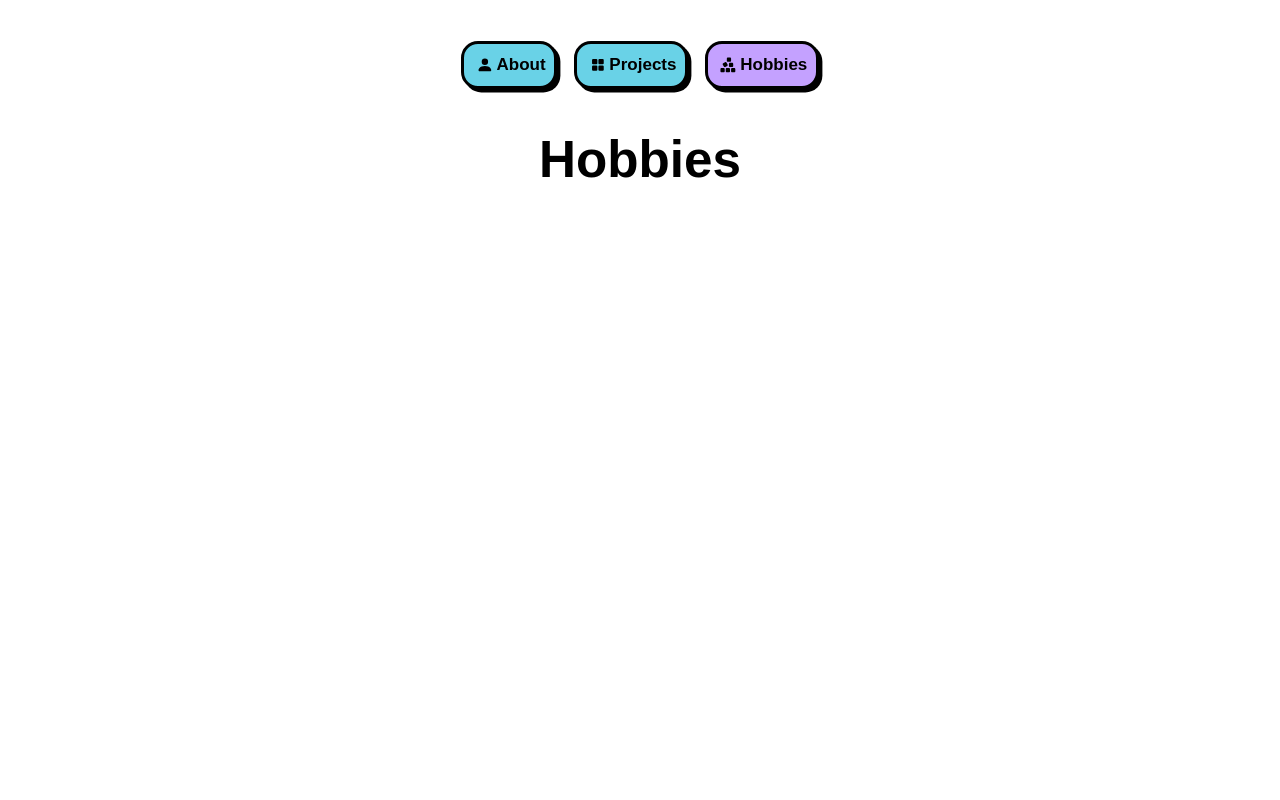
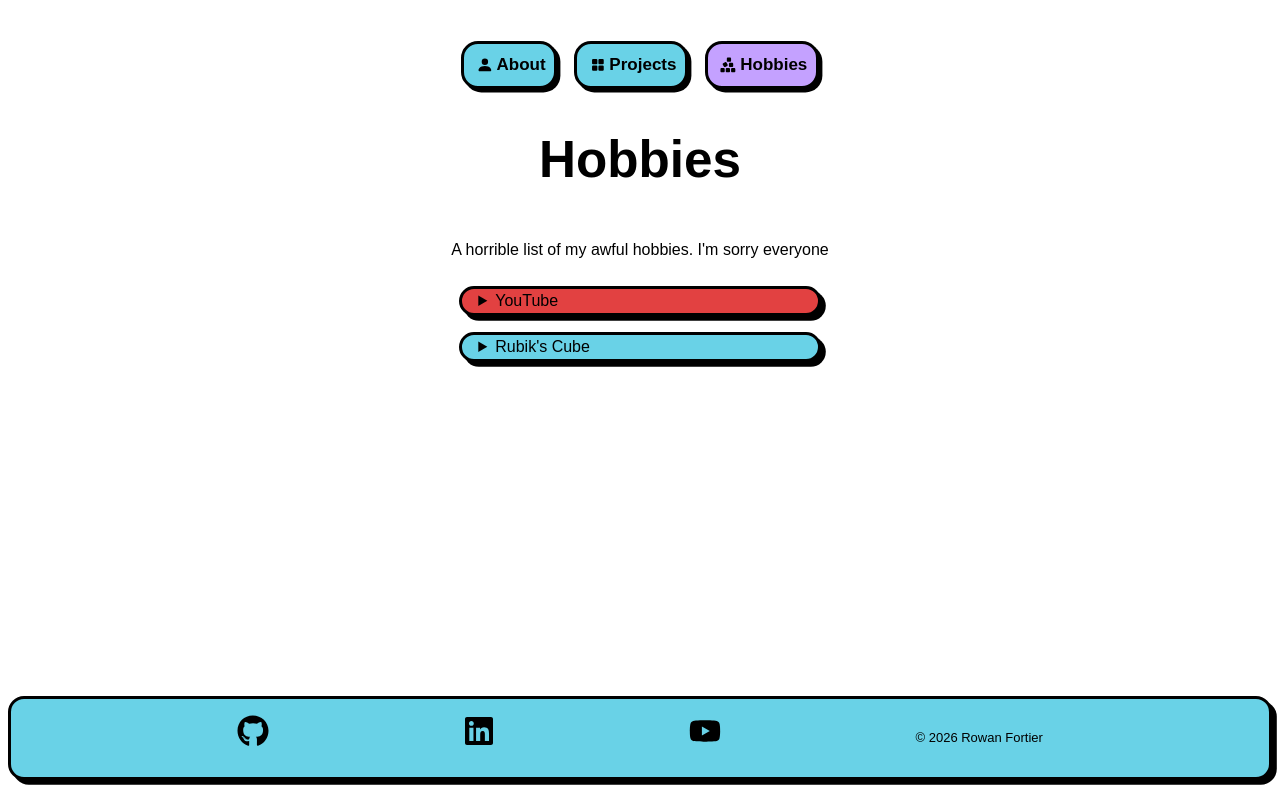
Before and after one commit to blobinaticuber/rowanfortier-website, a React (Vite) app in the folder my-react-app/: page /hobbies in a window 1280 px wide. Built offline with nearby package versions, Linux system fonts and the light colour scheme.

Commit message:
Start on hobbies page

```diff
--- a/my-react-app/src/index.css
+++ b/my-react-app/src/index.css
@@ -16,6 +16,7 @@
   --bg-color: #151515;
   --padborder-color: #000000;
   --icon-color: #ffffff;
+  --text-color: #ffffff;
   --yellow: #b17f00;
   --blue: #3300FF;
   --purple: #330088;
@@ -70,6 +71,7 @@ h1 {
     --bg-color: #ffffff;
     --padborder-color: #000000;
     --icon-color: #000000;
+    --text-color: #000000;
     --yellow: #FFDB58;
     --blue: #69D2E7;
     --purple: #C4A1FF;
--- /dev/null
+++ b/my-react-app/src/pages/Hobbies.css
@@ -0,0 +1,17 @@
+details {
+    color: var(--text-color);
+
+}
+
+details summary {
+    width: 100%;
+    text-align: left;
+    cursor: pointer;
+    /* flex-grow: 1; */
+}
+
+.hobbies-list {
+    display: flex;
+    flex-direction: column;
+    width: 100%;
+}
--- a/my-react-app/src/pages/Hobbies.jsx
+++ b/my-react-app/src/pages/Hobbies.jsx
@@ -1,9 +1,37 @@
-
+import { Footer } from "../components/Footer"
+import { Card } from "../components/Card"
+import { ImageShape } from "../components/ImageShape"
+import './Hobbies.css'
 
 export function Hobbies() {
     return (
         <>
         <h1>Hobbies</h1>
+
+        <div className="hobbies-list">
+
+            <p>A horrible list of my awful hobbies. I'm sorry everyone</p>
+
+            <Card color="var(--red)">
+                <details name="hobby">
+                    <summary>YouTube</summary>
+                    <p>Creating unique videos on various channels since 2013. My main channel currently has over 18,000 subscribers, including 3 videos with over 100,000 views.</p>
+                </details>
+            </Card>
+
+            <Card color="var(--blue)">
+                <details name="hobby">
+                    <summary>Rubik's Cube</summary>
+                    <p>Speedsolver, method developer, and puzzle enthusiast. Competed in 11 official competitions, and spectated at the 2025 World Championships.</p>
+                </details>
+            </Card>
+
+        </div>
+
+
+
+
+        <Footer/>
         </>
     )
 }
```
